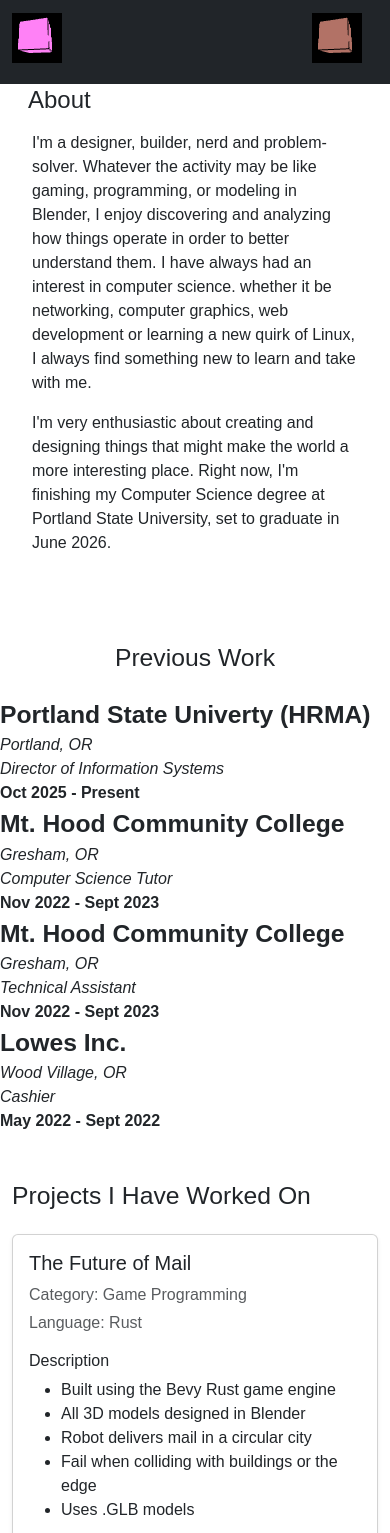
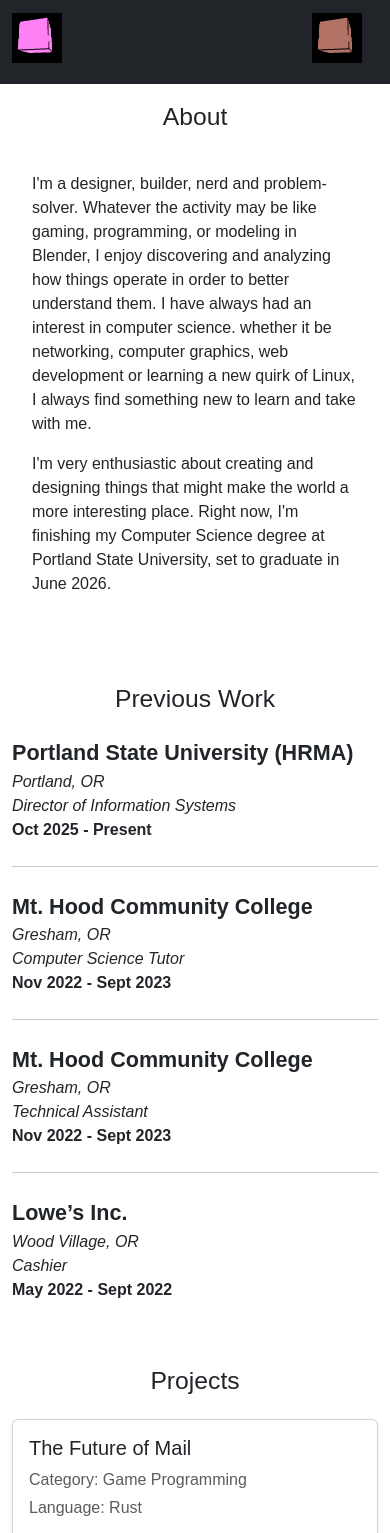
Before and after one commit to rhinomat/WebDevFinalProject, a website built with Vite: page index.html in a window 390 px wide. Shown: the top 1533 px of the page. Built offline with nearby package versions, Linux system fonts and the light colour scheme; files whose address does not match are found by name; a web font is replaced by a local one.

Commit message:
Evened out Formatting

```diff
--- a/index.html
+++ b/index.html
@@ -1,19 +1,26 @@
 <!DOCTYPE html>
 <html lang="en">
   <head>
-    <meta charset="UTF-8">
-    <meta name="viewport" content="width=device-width, initial-scale=1.0">
-    <link rel="stylesheet" href="styles/styles.css">
-    <link rel="icon" href="assets/Favicon-1.ico">
-    <link href="node_modules/bootstrap/dist/css/bootstrap.min.css" rel="stylesheet" crossorigin="anonymous">
-    <script src="node_modules/bootstrap/dist/js/bootstrap.bundle.min.js" crossorigin="anonymous"></script>
-    <link rel="preconnect" href="https://fonts.googleapis.com">
-    <link rel="preconnect" href="https://fonts.gstatic.com" crossorigin>
-    <link href="https://fonts.googleapis.com/css2?family=Science+Gothic:wght@100..900&display=swap" rel="stylesheet">
+    <meta charset="UTF-8" />
+    <meta name="viewport" content="width=device-width, initial-scale=1.0" />
+    <link rel="stylesheet" href="styles/styles.css" />
+    <link rel="icon" href="assets/Favicon-1.ico" />
     <link
+      href="node_modules/bootstrap/dist/css/bootstrap.min.css"
       rel="stylesheet"
-            href="fontawesome-free-7.1.0-web/css/all.min.css"
+      crossorigin="anonymous"
     />
+    <script
+      src="node_modules/bootstrap/dist/js/bootstrap.bundle.min.js"
+      crossorigin="anonymous"
+    ></script>
+    <link rel="preconnect" href="https://fonts.googleapis.com" />
+    <link rel="preconnect" href="https://fonts.gstatic.com" crossorigin />
+    <link
+      href="https://fonts.googleapis.com/css2?family=Science+Gothic:wght@100..900&display=swap"
+      rel="stylesheet"
+    />
+    <link rel="stylesheet" href="fontawesome-free-7.1.0-web/css/all.min.css" />
     <script src="scripts/main.js" type="module"></script>
     <title>Web Development Final Project</title>
   </head>
@@ -31,16 +38,24 @@
                 <a class="nav-link active" aria-current="page" href="#">Home</a>
               </li>
               <li class="nav-item">
-                <a class="nav-link active" aria-current="page" href="#About">About</a>
+                <a class="nav-link active" aria-current="page" href="#About"
+                  >About</a
+                >
               </li>
               <li class="nav-item">
-                <a class="nav-link active" aria-current="page" href="#PrevWork">Previous Work</a>
+                <a class="nav-link active" aria-current="page" href="#PrevWork"
+                  >Previous Work</a
+                >
               </li>
               <li class="nav-item">
-                <a class="nav-link active" aria-current="page" href="#Projects">Projects</a>
+                <a class="nav-link active" aria-current="page" href="#Projects"
+                  >Projects</a
+                >
               </li>
               <li class="nav-item">
-                <a class="nav-link active" aria-current="page" href="#Contact">Contact</a>
+                <a class="nav-link active" aria-current="page" href="#Contact"
+                  >Contact</a
+                >
               </li>
             </ul>
           </div>
@@ -54,75 +69,127 @@
       <!--About-->
       <section class="container-fluid section p-0 about pb-4">
         <div id="About" class="row p-3 container mx-auto section-top">
-            <h2 class="about-heading">
-              <span>About</span>
-            </h2>
+          <div
+            id="PrevWork"
+            class="p-3 container mx-auto section-top text-center"
+          >
+            <h2 class="previous-work-heading"><span>About</span></h2>
+          </div>
           <div class="p-3">
-              <p>I'm a designer, builder, nerd and problem-solver.
-                        Whatever the activity may be like gaming, programming,
-                        or modeling in Blender, I enjoy discovering and
-                        analyzing how things operate in order to better
-                        understand them. I have always had an interest in
-                        computer science. whether it be networking, computer
-                        graphics, web development or learning a new quirk of
-                        Linux, I always find something new to learn and take
-                        with me.
+            <p>
+              I'm a designer, builder, nerd and problem-solver. Whatever the
+              activity may be like gaming, programming, or modeling in Blender,
+              I enjoy discovering and analyzing how things operate in order to
+              better understand them. I have always had an interest in computer
+              science. whether it be networking, computer graphics, web
+              development or learning a new quirk of Linux, I always find
+              something new to learn and take with me.
             </p>
             <p>
-                        I'm very enthusiastic about creating and designing
-                        things that might make the world a more interesting
-                        place. Right now, I'm finishing my Computer Science
-                        degree at Portland State University, set to graduate in
-                        June 2026. </p>
+              I'm very enthusiastic about creating and designing things that
+              might make the world a more interesting place. Right now, I'm
+              finishing my Computer Science degree at Portland State University,
+              set to graduate in June 2026.
+            </p>
           </div>
         </div>
       </section>
       <!--Previous Work-->
       <section class="container-fluid section p-0 PrevWork">
-          <div id="PrevWork" class="row p-3 container mx-auto section-top text-center">
+        <div
+          id="PrevWork"
+          class="p-3 container mx-auto section-top text-center"
+        >
           <h2 class="previous-work-heading"><span>Previous Work</span></h2>
         </div>
-          <div>
+
+        <div class="container">
+          <!-- Job Entry -->
+          <div class="mb-4">
             <div class="row">
-              <div class="col-md-6 fs-2 fw-bolder text-md-start">Portland State Univerty (HRMA)</div>
-              <div class="col-md-6 fw-light text-md-end fst-italic">Portland, OR</div>
+              <div class="col-md-6 fs-4 fw-bold text-md-start">
+                Portland State University (HRMA)
+              </div>
+              <div class="col-md-6 fw-light text-md-end fst-italic">
+                Portland, OR
+              </div>
             </div>
             <div class="row">
-              <div class="col-md fst-italic text-md-start">Director of Information Systems</div>
-              <div class="col-md-4 fw-bold text-md-end">Oct 2025 - Present</div>
+              <div class="col-md-6 fst-italic text-md-start">
+                Director of Information Systems
+              </div>
+              <div class="col-md-6 fw-bold text-md-end">Oct 2025 - Present</div>
+            </div>
+          </div>
+          <hr class="my-4" />
+          <!-- Job Entry -->
+          <div class="mb-4">
+            <div class="row">
+              <div class="col-md-6 fs-4 fw-bold text-md-start">
+                Mt. Hood Community College
+              </div>
+              <div class="col-md-6 fw-light text-md-end fst-italic">
+                Gresham, OR
+              </div>
             </div>
             <div class="row">
-              <div class="col-md-6 fs-2 fw-bolder text-md-start">Mt. Hood Community College</div>
-              <div class="col-md-6 fw-light text-md-end fst-italic">Gresham, OR</div>
+              <div class="col-md-6 fst-italic text-md-start">
+                Computer Science Tutor
+              </div>
+              <div class="col-md-6 fw-bold text-md-end">
+                Nov 2022 - Sept 2023
+              </div>
+            </div>
+          </div>
+          <hr class="my-4" />
+          <!-- Job Entry -->
+          <div class="mb-4">
+            <div class="row">
+              <div class="col-md-6 fs-4 fw-bold text-md-start">
+                Mt. Hood Community College
+              </div>
+              <div class="col-md-6 fw-light text-md-end fst-italic">
+                Gresham, OR
+              </div>
             </div>
             <div class="row">
-              <div class="col-md fst-italic text-md-start">Computer Science Tutor</div>
-              <div class="col-md-4 fw-bold text-md-end">Nov 2022 - Sept 2023</div>
+              <div class="col-md-6 fst-italic text-md-start">
+                Technical Assistant
+              </div>
+              <div class="col-md-6 fw-bold text-md-end">
+                Nov 2022 - Sept 2023
+              </div>
+            </div>
+          </div>
+          <hr class="my-4" />
+          <!-- Job Entry -->
+          <div class="mb-4">
+            <div class="row">
+              <div class="col-md-6 fs-4 fw-bold text-md-start">Lowe’s Inc.</div>
+              <div class="col-md-6 fw-light text-md-end fst-italic">
+                Wood Village, OR
+              </div>
             </div>
             <div class="row">
-              <div class="col-md-6 fs-2 fw-bolder text-md-start">Mt. Hood Community College</div>
-              <div class="col-md-6 fw-light text-md-end fst-italic">Gresham, OR</div>
+              <div class="col-md-6 fst-italic text-md-start">Cashier</div>
+              <div class="col-md-6 fw-bold text-md-end">
+                May 2022 - Sept 2022
               </div>
-            <div class="row">
-              <div class="col-md fst-italic text-md-start">Technical Assistant</div>
-              <div class="col-md-4 fw-bold text-md-end">Nov 2022 - Sept 2023</div>
             </div>
-            <div class="row">
-              <div class="col-md-6 fs-2 fw-bolder text-md-start">Lowes Inc.</div>
-              <div class="col-md-6 fw-light text-md-end fst-italic">Wood Village, OR</div>
-            </div>
-            <div class="row">
-              <div class="col-md fst-italic text-md-start">Cashier</div>
-              <div class="col-md-4 fw-bold text-md-end">May 2022 - Sept 2022</div>
           </div>
         </div>
       </section>
+
       <!--Projects-->
       <section class="container-fluid section p-0 Projects">
         <div id="Projects" class="container my-5">
-                <h2 class="mb-4">Projects I Have Worked On</h2>
+          <div
+            id="PrevWork"
+            class="p-3 container mx-auto section-top text-center"
+          >
+            <h2 class="previous-work-heading"><span>Projects</span></h2>
+          </div>
           <div class="row g-4">
-
             <!-- Project Card -->
             <div class="col-12">
               <div class="card h-100 shadow-sm">
@@ -140,8 +207,11 @@
                     <li>Uses .GLB models</li>
                   </ul>
 
-                                <a href="https://github.com/rhinomat/The-Future-of-Mail"
-                                   class="btn btn-dark mt-2" target="_blank">
+                  <a
+                    href="https://github.com/rhinomat/The-Future-of-Mail"
+                    class="btn btn-dark mt-2"
+                    target="_blank"
+                  >
                     <i class="fa-brands fa-github-alt me-2"></i> Source
                   </a>
                 </div>
@@ -152,8 +222,12 @@
             <div class="col-12">
               <div class="card h-100 shadow-sm">
                 <div class="card-body">
-                                <h3 class="card-title h5">Programming Language Interpreter</h3>
-                                <p class="text-muted mb-1">Category: Programming Language Concepts</p>
+                  <h3 class="card-title h5">
+                    Programming Language Interpreter
+                  </h3>
+                  <p class="text-muted mb-1">
+                    Category: Programming Language Concepts
+                  </p>
                   <p class="text-muted mb-3">Language: Python</p>
 
                   <h6>Description</h6>
@@ -164,8 +238,11 @@
                     <li>Added string splicing and replacement features</li>
                   </ul>
 
-                                <a href="https://github.com/rhinomat/Programming-Languages-Interpreter-Project"
-                                   class="btn btn-dark mt-2" target="_blank">
+                  <a
+                    href="https://github.com/rhinomat/Programming-Languages-Interpreter-Project"
+                    class="btn btn-dark mt-2"
+                    target="_blank"
+                  >
                     <i class="fa-brands fa-github-alt me-2"></i> Source
                   </a>
                 </div>
@@ -183,14 +260,17 @@
                   <h6>Description</h6>
                   <ul>
                     <li>OpenGL + Pygame simulation</li>
-                                    <li>Models designed in BlockBench → Blender</li>
+                    <li>Models designed in BlockBench + Blender</li>
                     <li>Uses .OBJ models</li>
                     <li>Animations are fully mathematical</li>
                     <li>Team project (2 people)</li>
                   </ul>
 
-                                <a href="https://github.com/rhinomat/Medieval-Graphics"
-                                   class="btn btn-dark mt-2" target="_blank">
+                  <a
+                    href="https://github.com/rhinomat/Medieval-Graphics"
+                    class="btn btn-dark mt-2"
+                    target="_blank"
+                  >
                     <i class="fa-brands fa-github-alt me-2"></i> Source
                   </a>
                 </div>
@@ -208,13 +288,16 @@
                   <h6>Description</h6>
                   <ul>
                     <li>Created fractal visualizations in Python</li>
-                                    <li>Exports BMP → PNG/GIF</li>
+                    <li>Exports BMP to PNG/GIF</li>
                     <li>Built on class-provided core files</li>
                     <li>Originally coded in C, then ported</li>
                   </ul>
 
-                                <a href="https://github.com/rhinomat/Fractals-Portfolio"
-                                   class="btn btn-dark mt-2" target="_blank">
+                  <a
+                    href="https://github.com/rhinomat/Fractals-Portfolio"
+                    class="btn btn-dark mt-2"
+                    target="_blank"
+                  >
                     <i class="fa-brands fa-github-alt me-2"></i> Source
                   </a>
                 </div>
@@ -226,7 +309,9 @@
               <div class="card h-100 shadow-sm">
                 <div class="card-body">
                   <h3 class="card-title h5">CheckListDataBase</h3>
-                                <p class="text-muted mb-1">Category: Database Management, Utilities</p>
+                  <p class="text-muted mb-1">
+                    Category: Database Management, Utilities
+                  </p>
                   <p class="text-muted mb-3">Language: Python + SQL</p>
 
                   <h6>Description</h6>
@@ -237,8 +322,11 @@
                     <li>Supports marking, editing, deleting items</li>
                   </ul>
 
-                                <a href="https://github.com/rhinomat/CheckListDataBase"
-                                   class="btn btn-dark mt-2" target="_blank">
+                  <a
+                    href="https://github.com/rhinomat/CheckListDataBase"
+                    class="btn btn-dark mt-2"
+                    target="_blank"
+                  >
                     <i class="fa-brands fa-github-alt me-2"></i> Source
                   </a>
                 </div>
@@ -261,8 +349,11 @@
                     <li>Originally planned to use Next.js</li>
                   </ul>
 
-                                <a href="https://github.com/rhinomat/rhinomat.github.io"
-                                   class="btn btn-dark mt-2" target="_blank">
+                  <a
+                    href="https://github.com/rhinomat/rhinomat.github.io"
+                    class="btn btn-dark mt-2"
+                    target="_blank"
+                  >
                     <i class="fa-brands fa-github-alt me-2"></i> Source
                   </a>
                 </div>
@@ -273,16 +364,23 @@
               <div class="card h-100 shadow-sm">
                 <div class="card-body">
                   <h3 class="card-title h5">Restaurant Safety App</h3>
-                                <p class="text-muted mb-1">Category: Web / Mobile Application</p>
-                                <p class="text-muted mb-3">Programming Language: HTML, CSS, JS, TS</p>
+                  <p class="text-muted mb-1">
+                    Category: Web / Mobile Application
+                  </p>
+                  <p class="text-muted mb-3">
+                    Programming Language: HTML, CSS, JS, TS
+                  </p>
 
                   <h6>Description</h6>
                   <ul>
                     <li>Built using react native, deployed with Express</li>
                   </ul>
 
-                                <a href="https://github.com/Safeli-F25/f25-capstone-team-index"
-                                   class="btn btn-dark mt-2" target="_blank">
+                  <a
+                    href="https://github.com/Safeli-F25/f25-capstone-team-index"
+                    class="btn btn-dark mt-2"
+                    target="_blank"
+                  >
                     <i class="fa-brands fa-github-alt me-2"></i> Source
                   </a>
                 </div>
--- a/styles/styles.css
+++ b/styles/styles.css
@@ -1,29 +1,4 @@
 body {
-    overflow-x: hidden;
-    box-sizing: border-box;
     padding-top: 70px;
     font-family: "Science Gothic", sans-serif !important;
 }
-h1 {
-    font-size: 0px;
-}
-h2, .nav-link {
-    font-weight: 500;
-}
-.section-top {
-    scroll-margin-top: 4.5rem;
-    padding-top: 6rem;
-}
-.about-heading {
-    font-size: 1.5em;
-    margin-bottom: 0;
-    z-index: 1000;
-}
-.heading-bg-dark {
-    padding: 0 0.25rem;
-    background-color: #23213d;
-}
-p {
-    margin-top: 0;
-    margin-bottom: 1rem;
-}
```
Also changed, not shown: CHANGELOG.md. Lines whose indentation alone changed are shown as unchanged.
